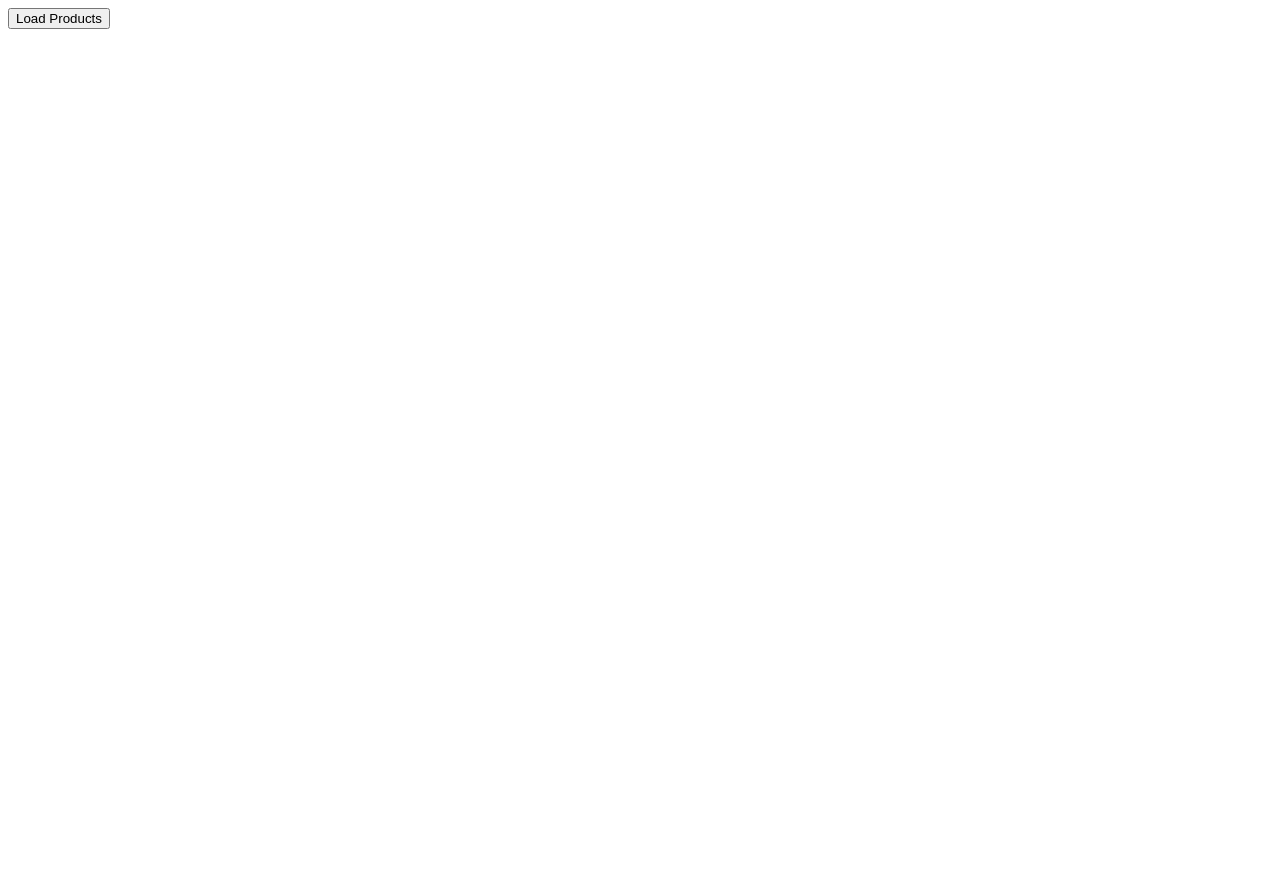
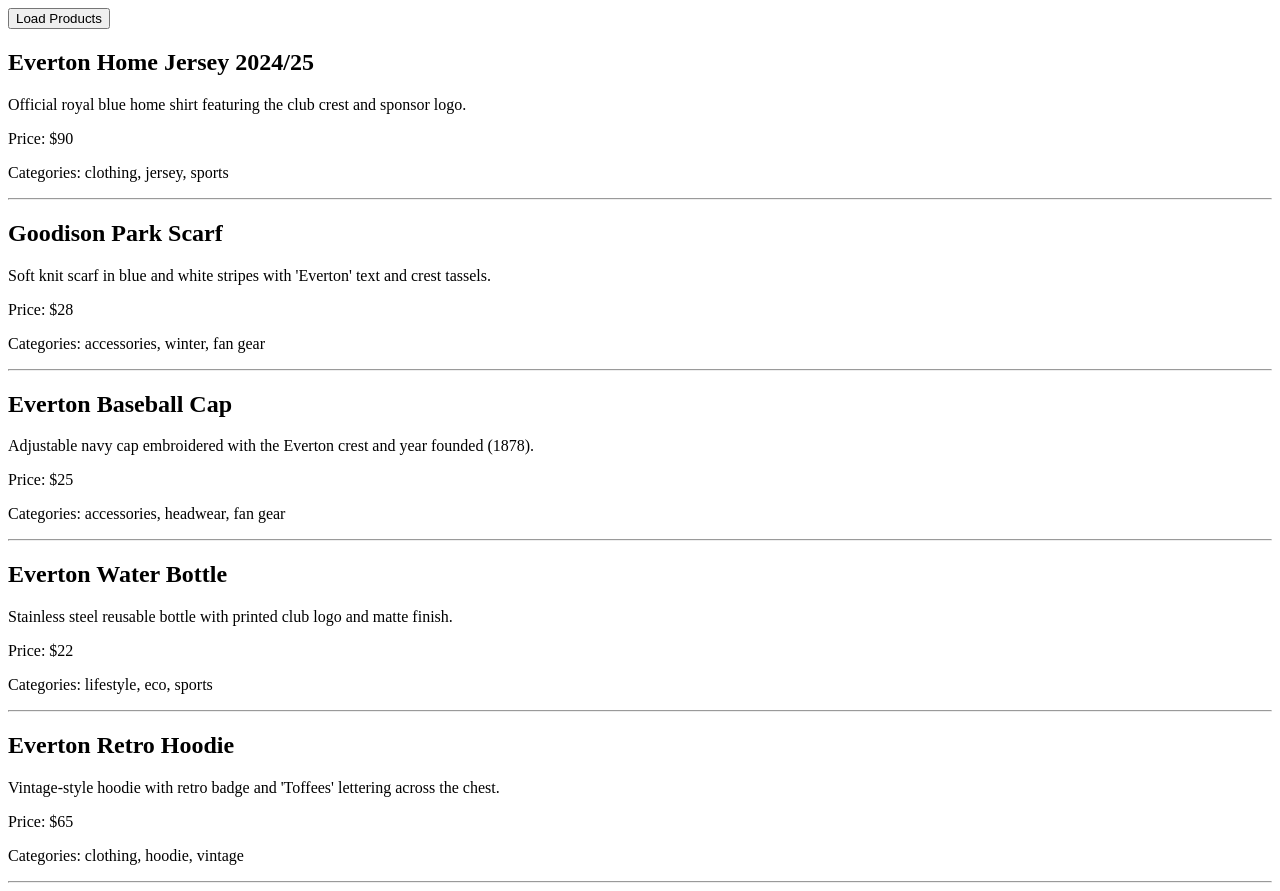
Before and after one commit to jacobzlot/mycs20, a plain HTML site: page products2.html in a window 1280 px wide. Before the commit the page ends 800 px from the top, so only its background shows below. Drawn offline with nearby package versions, Linux system fonts and the light colour scheme.

Commit message:
Update products2.html

```diff
--- a/products2.html
+++ b/products2.html
@@ -9,8 +9,7 @@
     <div id="result"></div>
 
     <script>
-    $("#loadBtn").click(function() {
-        $.get("./products.json").done(function(data) {
+        $.get("./products.json", function(data) {
             let output = "";
             data.forEach(function(item) {
                 output += "<h2>" + item.name + "</h2>";
@@ -19,8 +18,7 @@
                 output += "<p>Categories: " + item.categories.join(", ") + "</p><hr>";
             });
             $("#result").html(output);
-        })
-    });
+        }, "json");
     </script>
 </body>
 </html>
```
